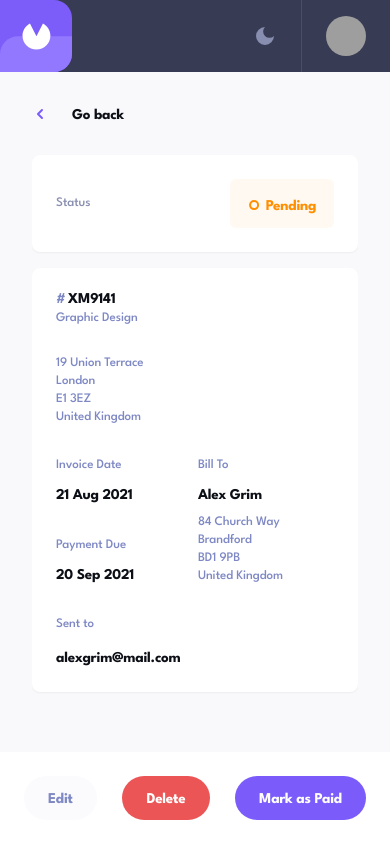
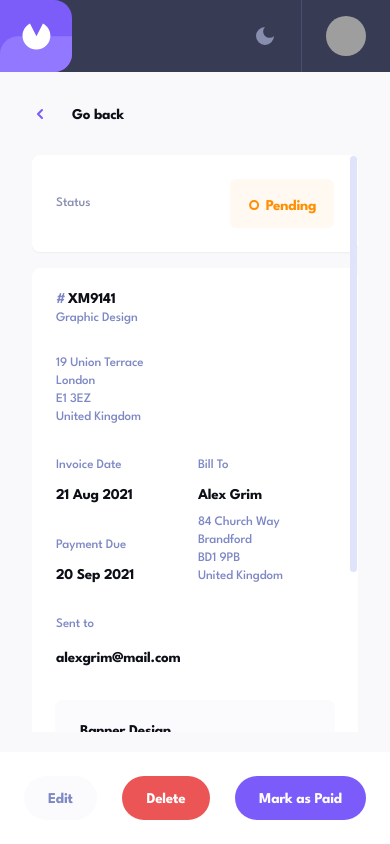
Before and after one commit to dev-anurag-singh/invoice-manager, a Next.js app: page /invoices/AA1449 in a window 390 px wide. Built offline with nearby package versions, Linux system fonts and the light colour scheme; grey boxes are pictures that could not be loaded.

Commit message:
mobile version completed

```diff
--- a/src/app/invoices/[invoiceId]/page.tsx
+++ b/src/app/invoices/[invoiceId]/page.tsx
@@ -13,7 +13,7 @@ function Page({ params }: { params: { invoiceId: string } }) {
         </span>
         <span className='text-sm mt-1'>Go back</span>
       </Link>
-      <ScrollArea>
+      <ScrollArea type='auto'>
         <div className='space-y-4'>
           <div className='bg-muted shadow-sm rounded-lg p-6 flex justify-between items-center'>
             <p className='text-xs text-foreground-light'>Status</p>
@@ -69,6 +69,28 @@ function Page({ params }: { params: { invoiceId: string } }) {
                 </h4>
               </div>
             </div>
+            <div>
+              <div className='p-6 space-y-6 rounded-t-md shadow-sm bg-accent text-accent-foreground'>
+                <div className='text-sm flex justify-between items-center'>
+                  <div className='space-y-2'>
+                    <h6 className='text-foreground'>Banner Design</h6>
+                    <p>1 x $ 200.00</p>
+                  </div>
+                  <h6 className='text-foreground'>$ 200.00</h6>
+                </div>
+                <div className='text-sm flex justify-between items-center'>
+                  <div className='space-y-2'>
+                    <h6 className='text-foreground'>Email Design</h6>
+                    <p>1 x $ 150.00</p>
+                  </div>
+                  <h6 className='text-foreground'>$ 150.00</h6>
+                </div>
+              </div>
+              <div className='text-white flex justify-between items-center bg-carbon-blue p-6 rounded-b-md'>
+                <p>Grand Total</p>
+                <h4 className='text-lg leading-8'>$ 350.00</h4>
+              </div>
+            </div>
           </div>
           <div className='p-6 fixed z-10 bottom-0 right-0 left-0 bg-muted flex justify-between text-muted-foreground'>
             <Button variant={'secondary'}>Edit</Button>
```
